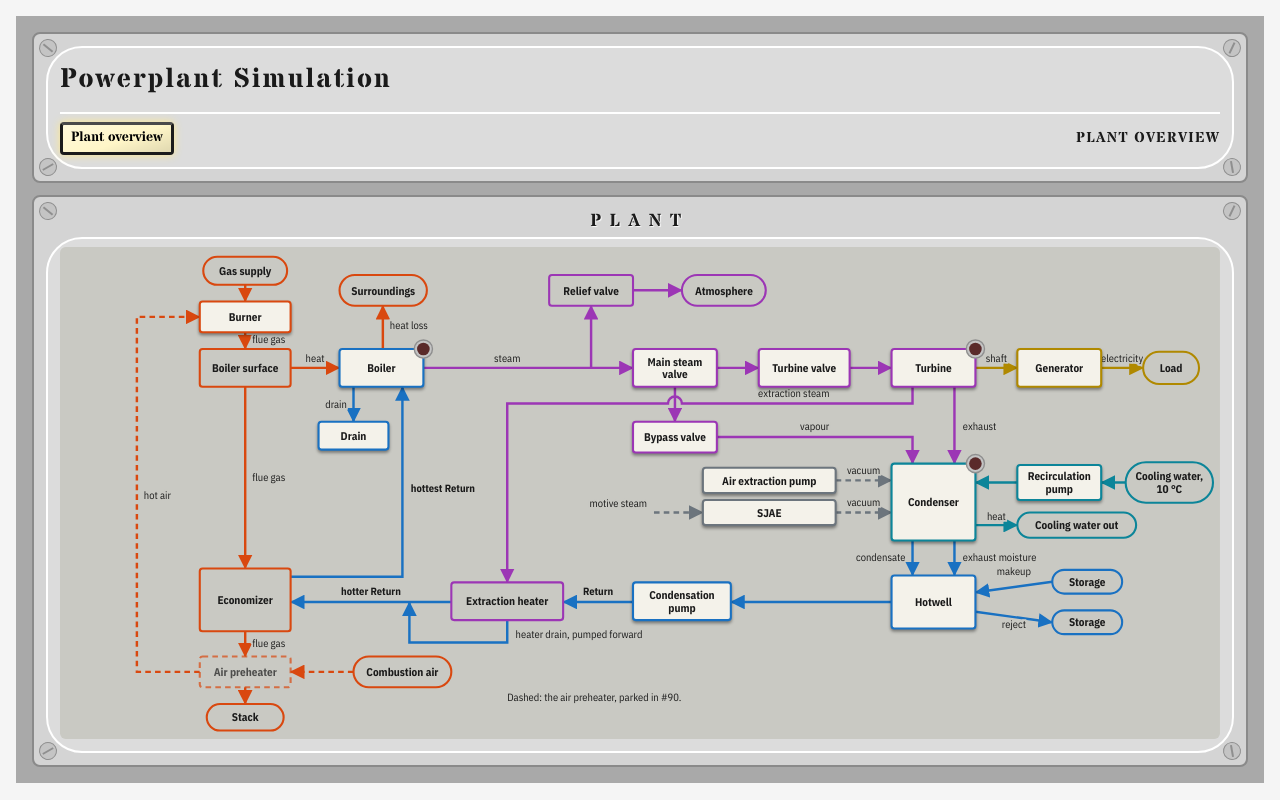
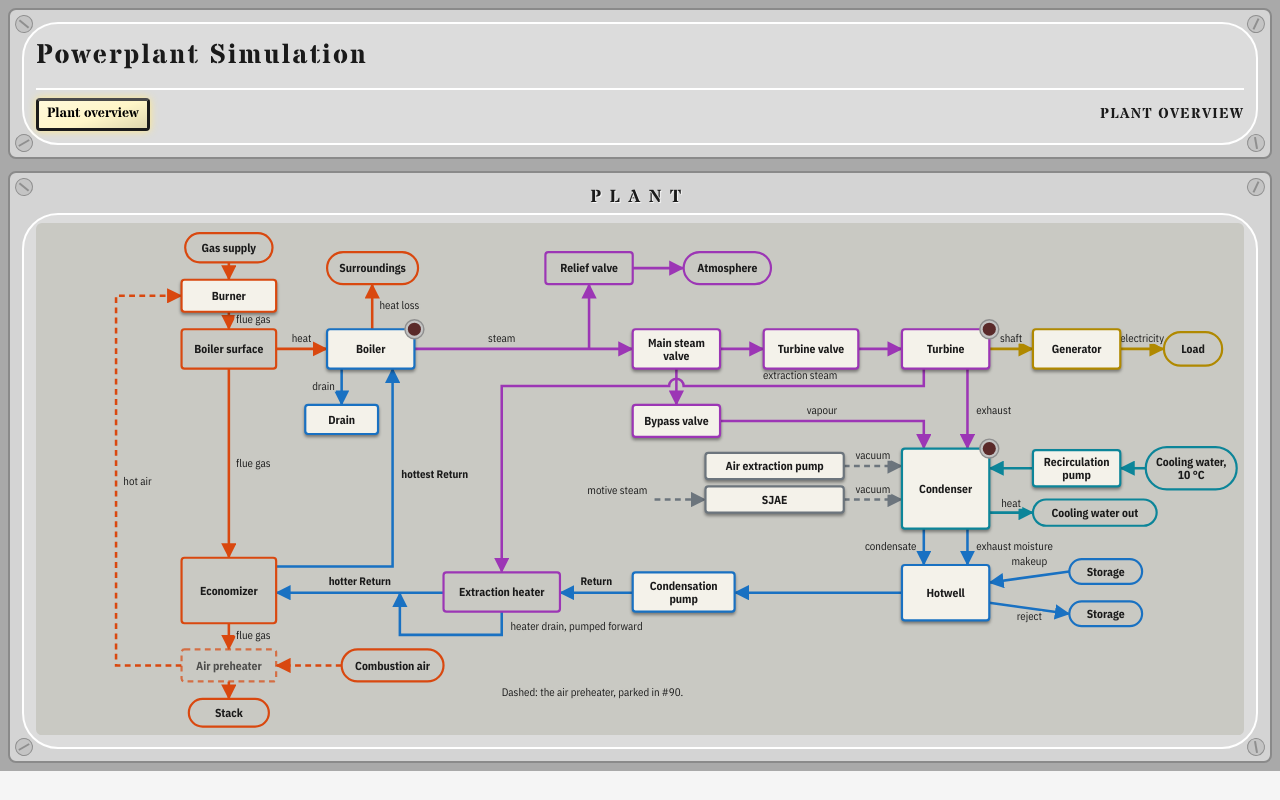
Before and after one commit to NarubyRiverlione/steamboiler, a React (Vite) app: page / in a window 1280 px wide. Built offline with nearby package versions, Linux system fonts and the light colour scheme.

Commit message:
Full-width board (#93): drop the legacy 1280px cap on #root, trim shell padding
Co-Authored-By: Claude Sonnet 5.5 <noreply@anthropic.com>
Claude-Session: https://claude.ai/code/session_016TNmoEhpA5QUPhrQSFBxKh

```diff
--- a/src/App.css
+++ b/src/App.css
@@ -47,9 +47,7 @@ body {
 }
 
 #root {
-  max-width: 1280px;
-  margin: 0 auto;
-  padding: 1rem;
+  padding: 0;
 }
 
 .app {
--- a/src/components/board/board.css
+++ b/src/components/board/board.css
@@ -395,7 +395,7 @@
 .app.board-shell {
   max-width: none;
   margin: 0;
-  padding: 1rem;
+  padding: 0.5rem;
   background: var(--board-page-bg);
   border-radius: 0;
   box-shadow: none;
```
